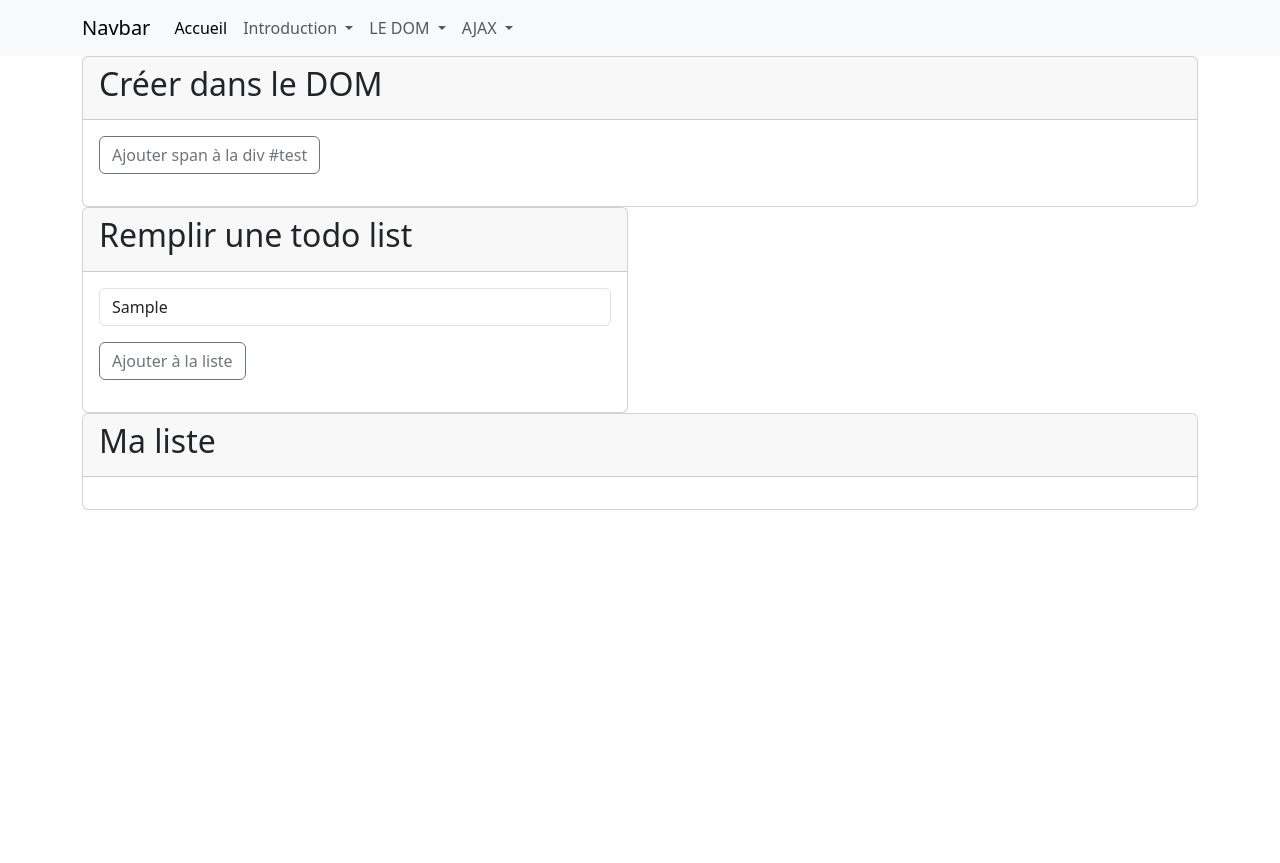
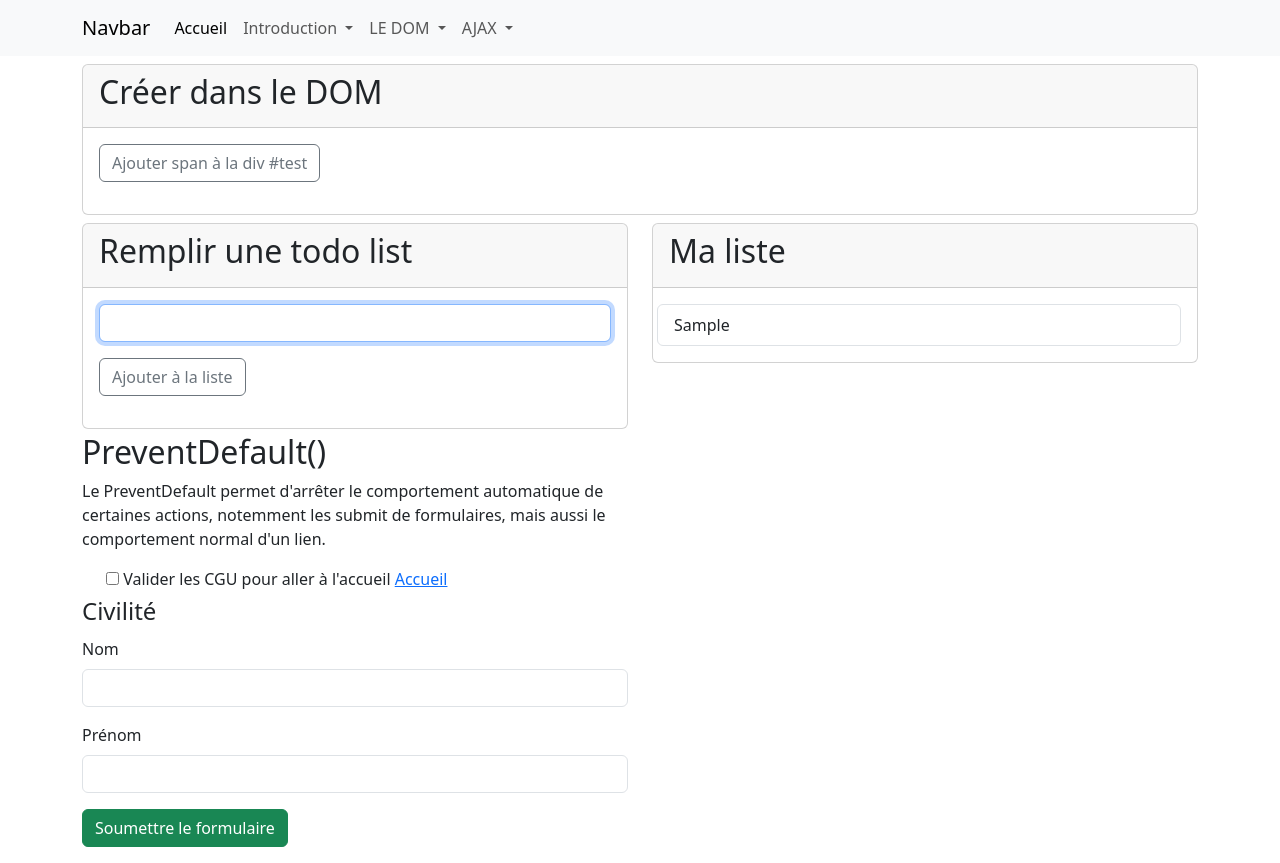
Before and after one commit to nicoduflot/2023-03-27-js, a plain HTML site: page dom/dom.html in a window 1280 px wide. Both pictures are taken after typing "Sample" into the empty fields and a click on the button "Ajouter à la liste". Before the commit the page ends 800 px from the top, so only its background shows below. Drawn offline with Linux system fonts and the light colour scheme.

Commit message:
le dom pt 3 preventdefault & stopPropagation

```diff
--- a/dom/dom.html
+++ b/dom/dom.html
@@ -8,15 +8,15 @@
     <link rel="stylesheet" href="../css/bootstrap.css" />
     <script src="../js/bootstrap.bundle.js"></script>
     <script>
-        window.addEventListener('DOMContentLoaded', function(){
+        window.addEventListener('DOMContentLoaded', function () {
             let numSpan = 1;
-            document.querySelector('#addSpan').addEventListener('click', function(){
+            document.querySelector('#addSpan').addEventListener('click', function () {
                 let span = document.createElement('span');
                 span.classList.add('col-sm-3', 'alert', 'alert-success', 'm-2');
                 let spanContent = document.createTextNode(`span n° ${numSpan}`);
                 numSpan = numSpan + 1;
                 span.append(spanContent);
-                span.addEventListener('click', function(){
+                span.addEventListener('click', function () {
                     this.remove();
                 });
                 document.querySelector('#test').append(span);
@@ -43,6 +43,75 @@
 
             */
 
+            function addItemList(value) {
+                let element = value;
+                let liste = document.querySelector('#liste ul');
+
+                /* gestion des doublons */
+                let doublon = false;
+                let listLi = Array.from(liste.children);
+
+                listLi.map(function (value) {
+                    if (value.textContent.toLowerCase() === element.toLowerCase()) {
+                        doublon = true;
+                        return;
+                    }
+                });
+
+                if (doublon) {
+                    return;
+                }
+                /* fin de gestion des doublons */
+
+                let li = document.createElement('li');
+                li.classList.add('list-group-item');
+                li.addEventListener('click', function () {
+                    this.remove();
+                });
+                li.append(document.createTextNode(element));
+                liste.append(li);
+            }
+
+            let inputItem = document.querySelector('#item');
+            inputItem.addEventListener('keyup', function (event) {
+                if (event.key === 'Enter') {
+                    if (inputItem.value.length > 0) {
+                        addItemList(inputItem.value);
+                        inputItem.value = '';
+                    }
+                }
+            });
+
+            let addItem = document.querySelector('#addItem');
+            addItem.addEventListener('click', function () {
+                if (inputItem.value.length > 0) {
+                    addItemList(inputItem.value);
+                    inputItem.value = '';
+                }
+                inputItem.focus();
+            });
+
+            document.querySelector('a.no-follow').addEventListener('click', function(event){
+                if(!document.querySelector('#OK-CGU').checked){
+                    event.preventDefault();
+                    document.querySelector('#POK-CGU').style.setProperty('display', 'block')
+                }
+            });
+
+            document.querySelector('#OK-CGU').addEventListener('change', function(){
+                if(document.querySelector('#OK-CGU').checked){
+                    document.querySelector('#POK-CGU').style.setProperty('display', 'none')
+                }
+            });
+
+            document.querySelector('button.preventDefault').addEventListener('click', function(event){
+                event.preventDefault();
+                let nom = document.querySelector('#testPreventDefault input[name="nom"]');
+                let prenom = document.querySelector('#testPreventDefault input[name="prenom"]');
+                if(nom.value !== '' && prenom.value !== ''){
+                    document.querySelector('#testPreventDefault').submit();
+                }
+            });
 
         });
     </script>
@@ -71,7 +140,8 @@
                             <li><a class="dropdown-item" href="../introduction/index.html">Premiers scripts</a></li>
                             <li><a class="dropdown-item" href="../introduction/tableaux.html">Les tableaux</a></li>
                             <li><a class="dropdown-item" href="../introduction/fonctions.html">Les fonctions</a></li>
-                            <li><a class="dropdown-item" href="../introduction/destructuration.html">La destructuration</a></li>
+                            <li><a class="dropdown-item" href="../introduction/destructuration.html">La
+                                    destructuration</a></li>
                             <li><a class="dropdown-item" href="../introduction/storage.html">Le storage</a></li>
                         </ul>
                     </li>
@@ -103,7 +173,7 @@
     </nav>
     <main class="container">
         <section class="row">
-            <div class="col-lg-12">
+            <div class="col-lg-12 mt-2 mb-1">
                 <article class="card">
                     <header class="card-header">
                         <h2>Créer dans le DOM</h2>
@@ -120,7 +190,7 @@
                     </main>
                 </article>
             </div>
-            <div class="col-lg-6">
+            <div class="col-lg-6 mt-1 mb-1">
                 <article class="card">
                     <header class="card-header">
                         <h2>Remplir une todo list</h2>
@@ -134,25 +204,69 @@
                                 Ajouter à la liste
                             </button>
                         </p>
-                        <div class="row" id="test">
-
-                        </div>
                     </main>
                 </article>
             </div>
-            <div class="col-lg-12">
+            <div class="col-lg-6 mt-1 mb-1">
                 <article class="card">
                     <header class="card-header">
                         <h2>Ma liste</h2>
                     </header>
                     <main class="card-body">
                         <div class="row" id="liste">
+                            <ul class="list-group">
 
+                            </ul>
                         </div>
+                    </main>
+                </article>
+            </div>
+            <div class="col-lg-6">
+                <article>
+                    <header>
+                        <h2>PreventDefault()</h2>
+                    </header>
+                    <main>
+                        <p>
+                            Le PreventDefault permet d'arrêter le comportement
+                            automatique de certaines actions, notemment les submit de formulaires,
+                            mais aussi le comportement normal d'un lien.
+                        </p>
+                        <p class="form-check">
+                            <input type="checkbox" name="OK-CGU" id="OK-CGU"/>
+                            <label for="OK-CGU">Valider les CGU pour aller à l'accueil</label>
+                            <a href="../index.html" class="no-follow">Accueil</a>
+                        </p>
+                        <div id="POK-CGU" class="alert alert-warning" style="display: none;">
+                            Il faut valider les CGU pour accéder à l'accueil
+                        </div>
+                        <form id="testPreventDefault" method="get" action="">
+                            <fieldset>
+                                <legend>Civilité</legend>
+                                <p>
+                                    <label class="form-label">
+                                        Nom
+                                    </label>
+                                    <input type="text" class="form-control" name="nom" />
+                                </p>
+                                <p>
+                                    <label class="form-label">
+                                        Prénom
+                                    </label>
+                                    <input type="text" class="form-control" name="prenom" />
+                                </p>
+                            </fieldset>
+                            <p>
+                                <button type="submit" class="btn btn-success preventDefault">
+                                    Soumettre le formulaire
+                                </button>
+                            </p>
+                        </form>
                     </main>
                 </article>
             </div>
         </section>
     </main>
 </body>
+
 </html>
```
Also changed, not shown: dom/index.html (+7 -1 lines).
